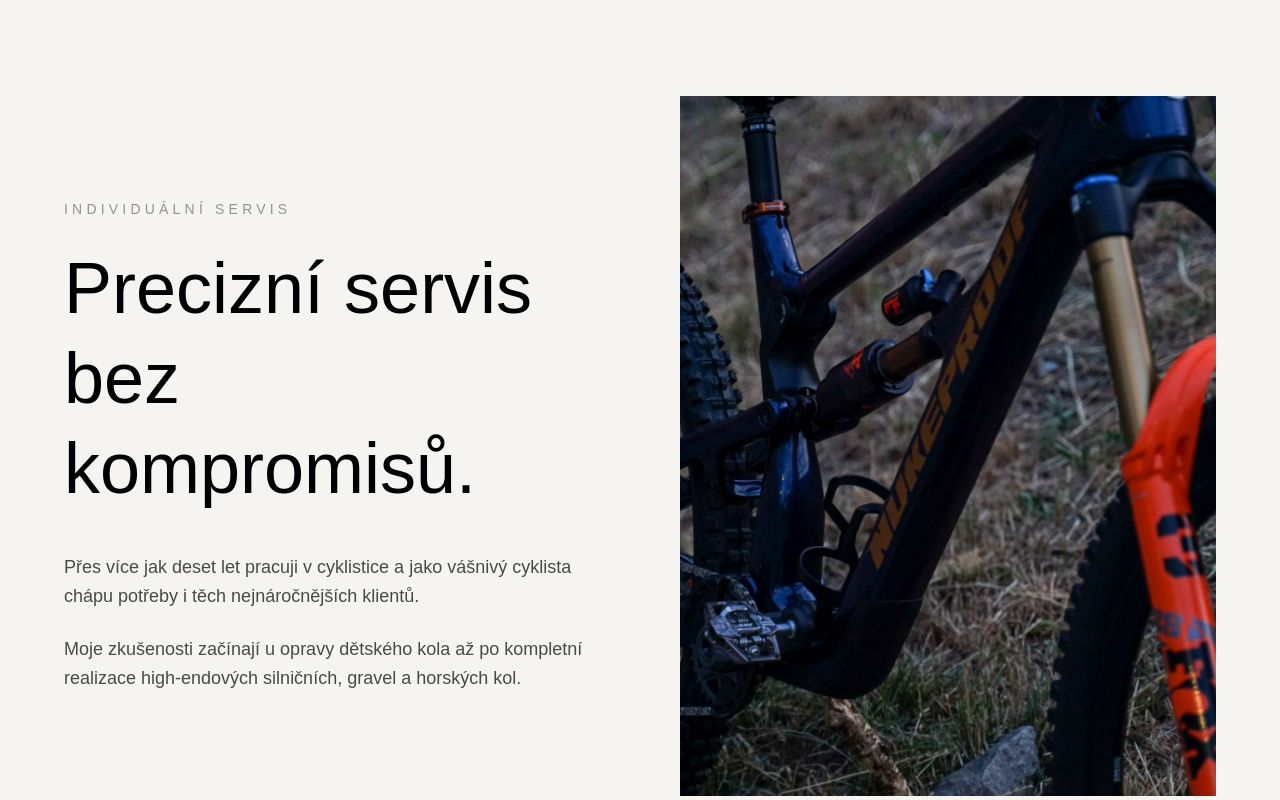
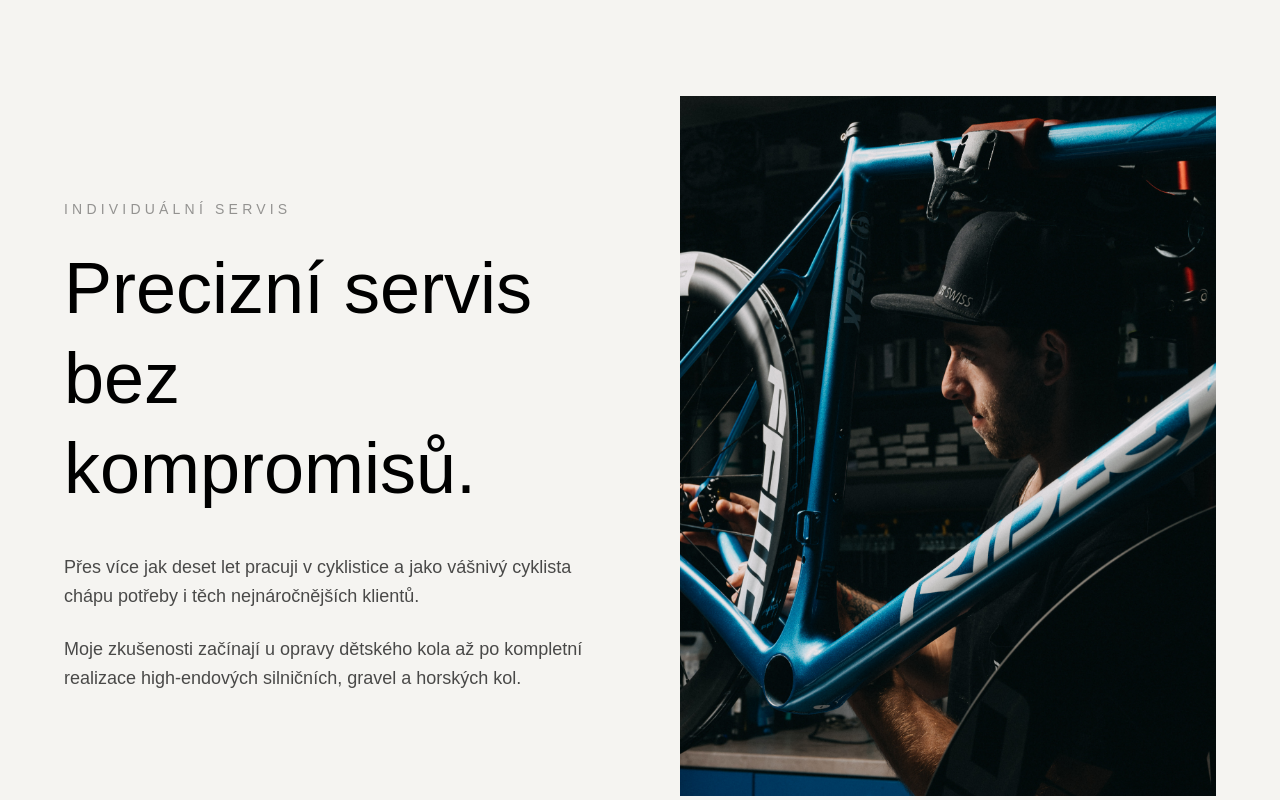
Before and after one commit to marcelboranek-beep/cyclinglab-live, a Next.js app: page /servis-kol in a window 1280 px wide. Shown: the top 800 px of the page. Built offline with nearby package versions, Linux system fonts and the light colour scheme.

Commit message:
Updated service image

```diff
--- a/app/servis-kol/page.tsx
+++ b/app/servis-kol/page.tsx
@@ -30,7 +30,7 @@ export default function ServisKol() {
 
           <div>
             <img
-              src="/gallery-1.jpg"
+              src="/service-new.jpg"
               alt="Servis kol"
               className="w-full h-[700px] object-cover"
             />
```
Also changed, not shown: public/service-new.jpg (added).
